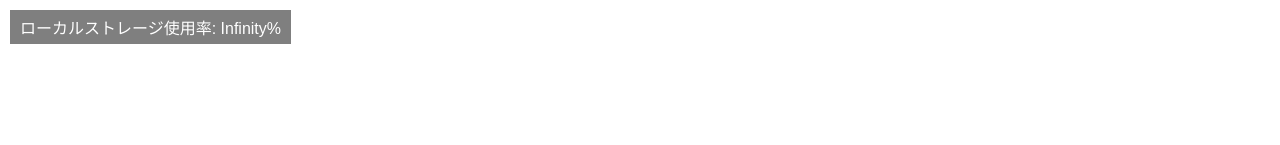
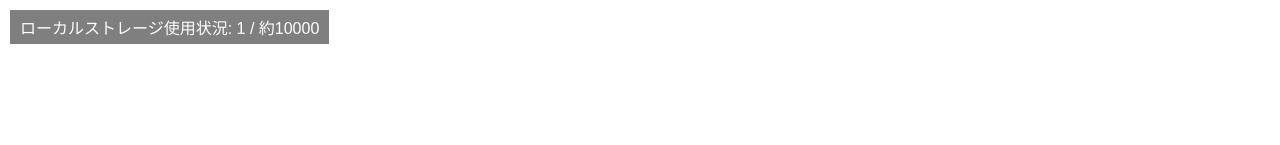
Before and after one commit to testuser19980524/gomi, a plain HTML site: page index.html in a window 1280 px wide. Shown: the top 145 px of the page. Drawn offline with Linux system fonts and the light colour scheme.

Commit message:
Update index.html

```diff
--- a/index.html
+++ b/index.html
@@ -40,15 +40,6 @@
   <div id="storage-usage"></div>
 
   <script>
-    // ローカルストレージの容量を取得する関数
-    function getStorageUsage() {
-      try {
-        return localStorage.length * 100 / (localStorage.getItem('quota') / 1024);
-      } catch (error) {
-        return 0;
-      }
-    }
-
     // ローカルストレージにランダムな文字列を保存する関数
     function saveRandomString() {
       // ランダムな文字列を生成
@@ -75,7 +66,7 @@
         }
       }
       // ローカルストレージの容量を更新
-      document.getElementById('storage-usage').textContent = `ローカルストレージ使用率: ${getStorageUsage().toFixed(2)}%`;
+      document.getElementById('storage-usage').textContent = `ローカルストレージ使用状況: ${localStorage.length} / 約10000`;
       // 10ミリ秒後に再実行
       setTimeout(saveLoop, 10);
     }
```
